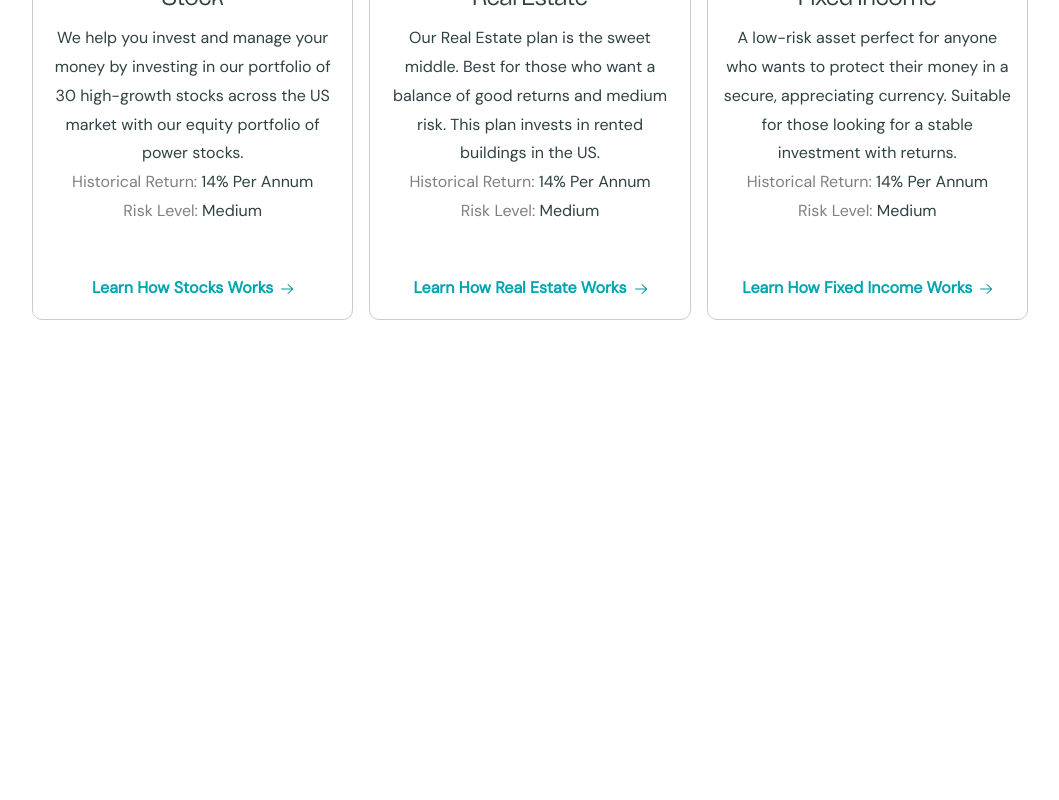
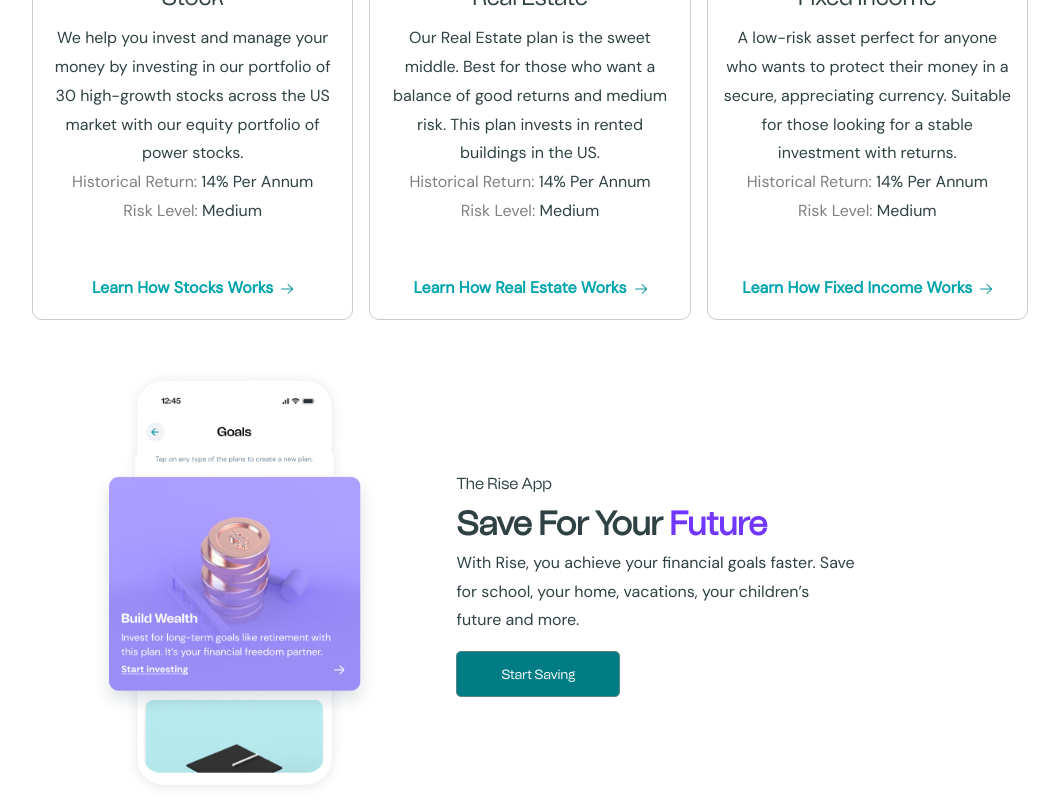
Before and after one commit to adefuyeabayomi/rise-vest-test, a React (Vite) app: page / in a window 1280 px wide. Shown: the part 2416-3216 px from the top of the page, without its empty margins (110-1169 px from the left). Before the commit the page ends 2736 px from the top, so only its background shows below. Built offline with nearby package versions, Linux system fonts and the light colour scheme.

Commit message:
completed the Save now prompt section

```diff
--- a/src/App.css
+++ b/src/App.css
@@ -251,6 +251,10 @@
   color: #00a5ae;
 }
 
+.color-secondary {
+    color: #7237ff;
+}
+
 .color-main-bg {
   background-color: #07969e;
 }
@@ -326,3 +330,5 @@
     margin: 0px;
     padding: 0px;
 }
+
+/* SavePrompt */
--- /dev/null
+++ b/src/page/home/SavePrompt.tsx
@@ -0,0 +1,38 @@
+import React from "react";
+import savingsApp from '../../assets/images/the-app.png'
+
+import "./style.css";
+
+function SavePrompt(): React.JSX.Element {
+  return (
+    <section id="save-prompt-section" className="save-prompt-container-main main-spacing-x">
+      <div className="py-4" />
+      <div className="container-fluid">
+        <div className="row align-items-center g-3">
+          <div className="col-12 col-lg-6 col-xl-5">
+            <div className="saving-app-mockup-container">
+              <img className="center" src={savingsApp} />
+            </div>
+          </div>
+          <div className="col-12 col-lg-6 col-xl-5">
+            <div className="save-prompt-texts center text-center text-lg-left">
+              <p className="font-family-tomato-grotesk">The Rise App</p>
+              <h3 className="text-semibold">Save For Your <span className="color-secondary">Future</span></h3>
+              <p>With Rise, you achieve your financial goals faster. Save for school, your home, vacations, your children’s future and more.
+              </p>
+              <div className="py-2" />
+              <button className="save-button font-family-tomato-grotesk center d-block d-lg-none">
+                Start Saving
+              </button>
+              <button className="save-button font-family-tomato-grotesk d-none d-lg-block">
+                Start Saving
+              </button>
+            </div>
+          </div>
+        </div>
+      </div>
+    </section>
+  );
+}
+
+export default SavePrompt;
--- a/src/page/home/index.tsx
+++ b/src/page/home/index.tsx
@@ -5,6 +5,7 @@
 import Partners from "./Partners";
 import HowItWorks from "./HowItWorks";
 import AssetClasses from "./AssetClasses";
+import SavePrompt from "./SavePrompt";
 
 function Home(): React.JSX.Element {
   return (
@@ -13,6 +14,7 @@
       <Partners />
       <HowItWorks />
       <AssetClasses />
+      <SavePrompt />
     </main>
   );
 }
--- a/src/page/home/style.css
+++ b/src/page/home/style.css
@@ -68,3 +68,18 @@
 .gray-text-light {
     color: gray
 }
+
+/*Save Prompt*/
+.saving-app-mockup-container img {
+    max-width: 290px;
+}
+.save-button {
+    color: white;
+    border: 1px solid #5a8386;
+    border-radius: 5px;
+    background-color: #007d84;
+    padding: 14px 44px;
+}
+.save-prompt-texts{
+    max-width: 400px;
+}
```
Also changed, not shown: src/page/home/Hero copy 4.tsx (deleted, +0 -15 lines), src/assets/images/regulation-bg.png (added).
